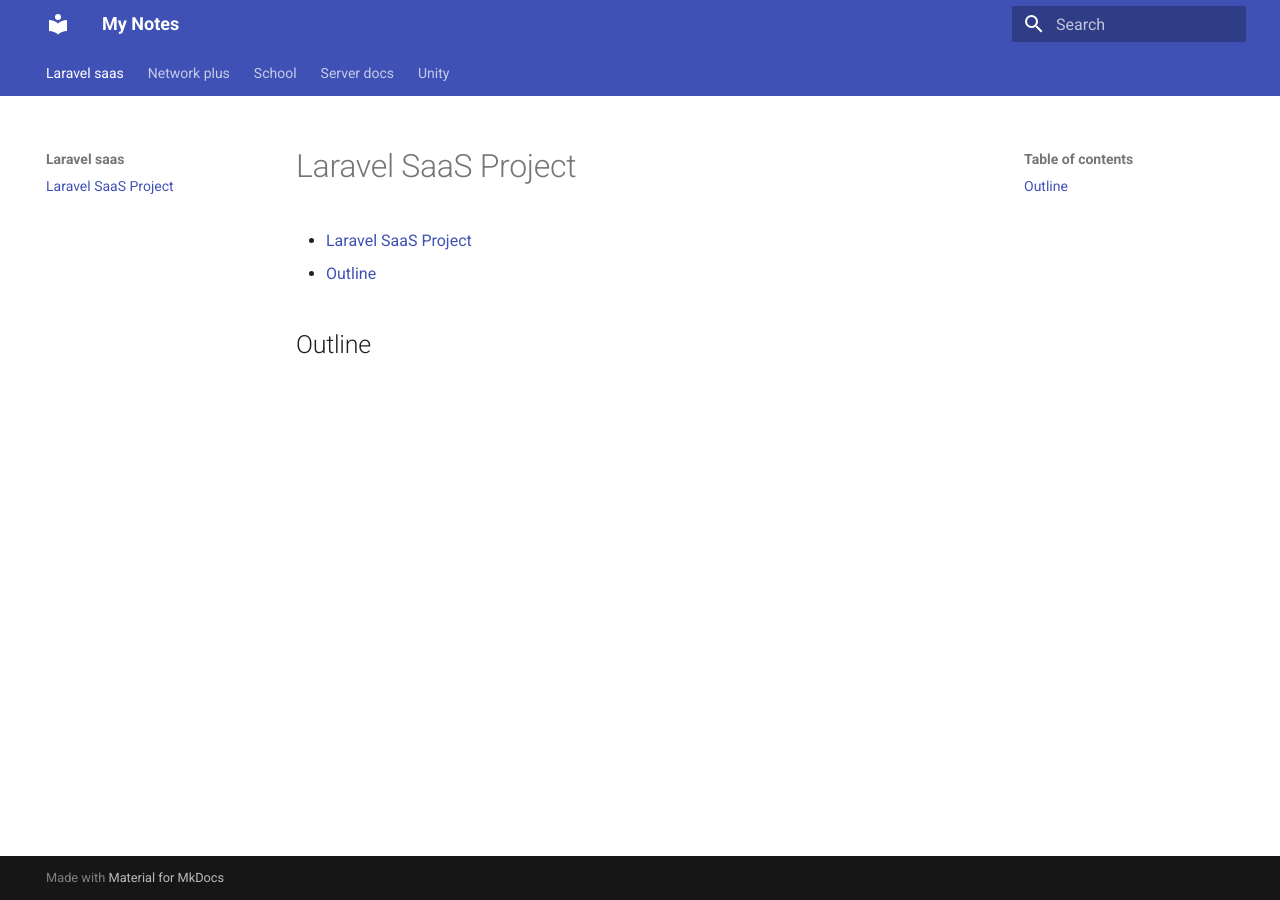
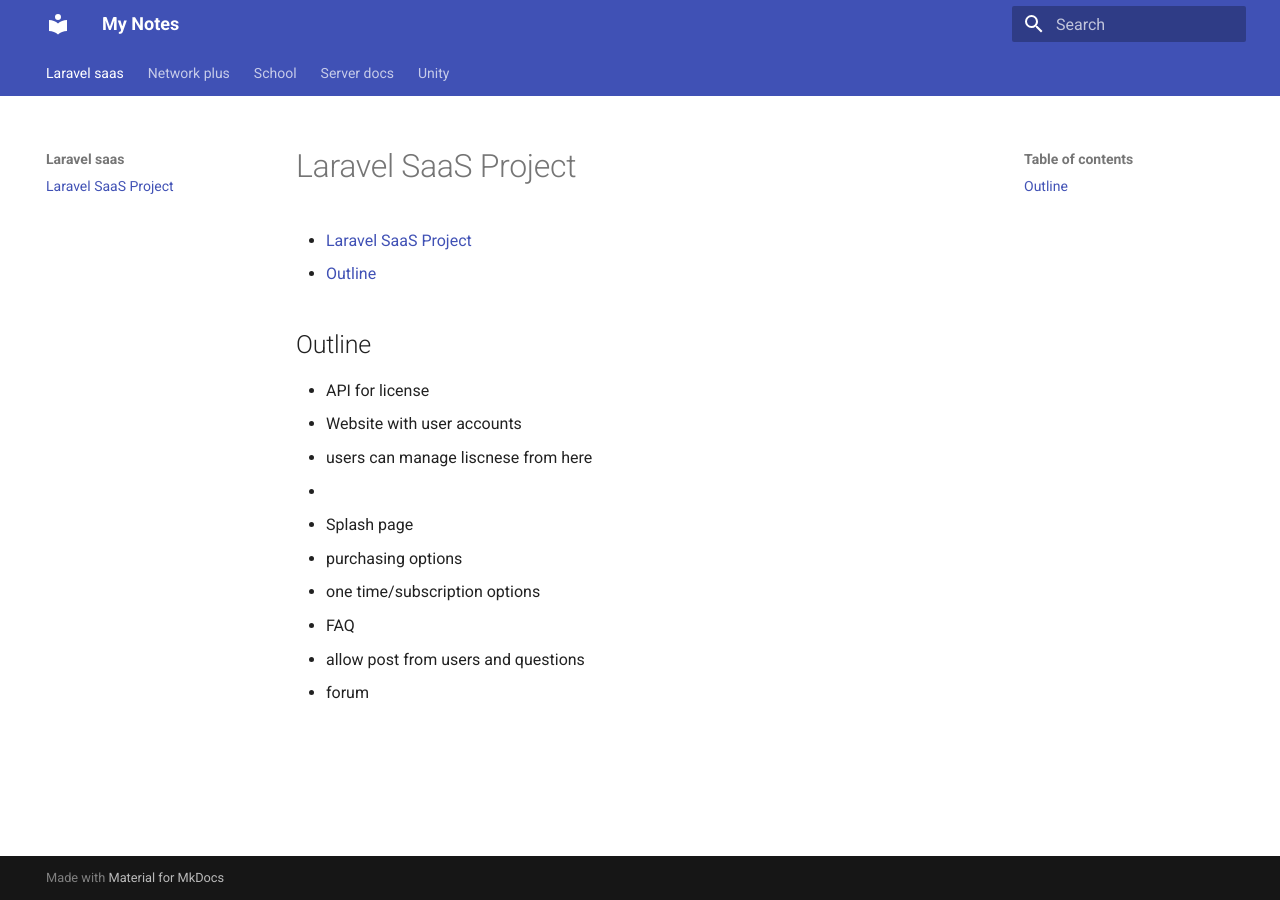
Before and after one commit to MacIntyre-22/notes, an MkDocs documentation site: the page built from public/laravel_saas/project.md, in a window 1280 px wide. Built offline with MkDocs 1.6.1 and Material for MkDocs 9.7.7, drawn with Linux system fonts in a browser that asks for light colours.

Commit message:
Mar 18, 2026, 10:33 AM

```diff
--- a/public/laravel_saas/project.md
+++ b/public/laravel_saas/project.md
@@ -4,3 +4,13 @@
   - [Outline](#outline)
 
 ## Outline
+- API for license
+- Website with user accounts
+  - users can manage liscnese from here
+  -
+- Splash page
+- purchasing options
+  - one time/subscription options
+- FAQ
+  - allow post from users and questions
+  - forum
```
